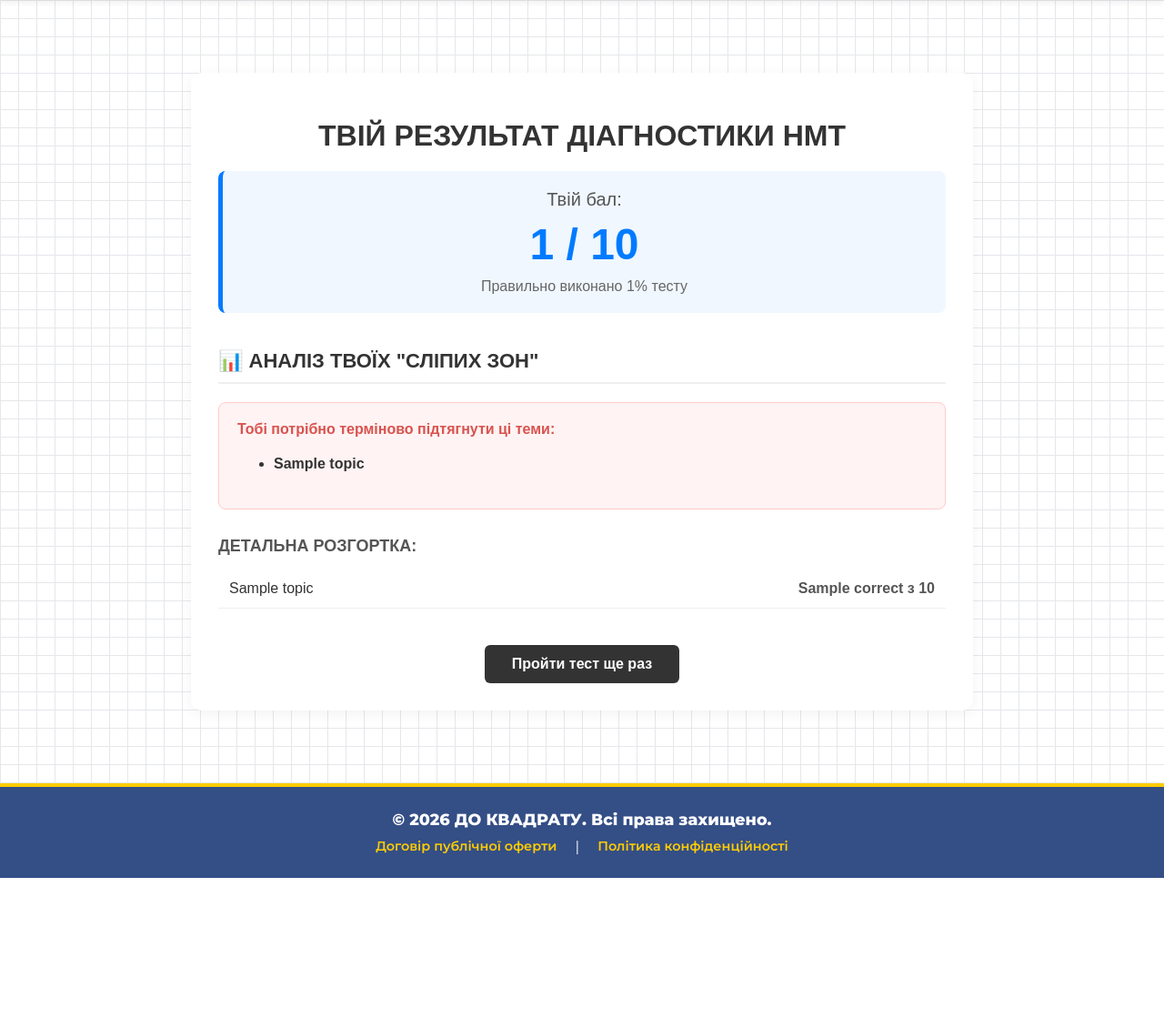
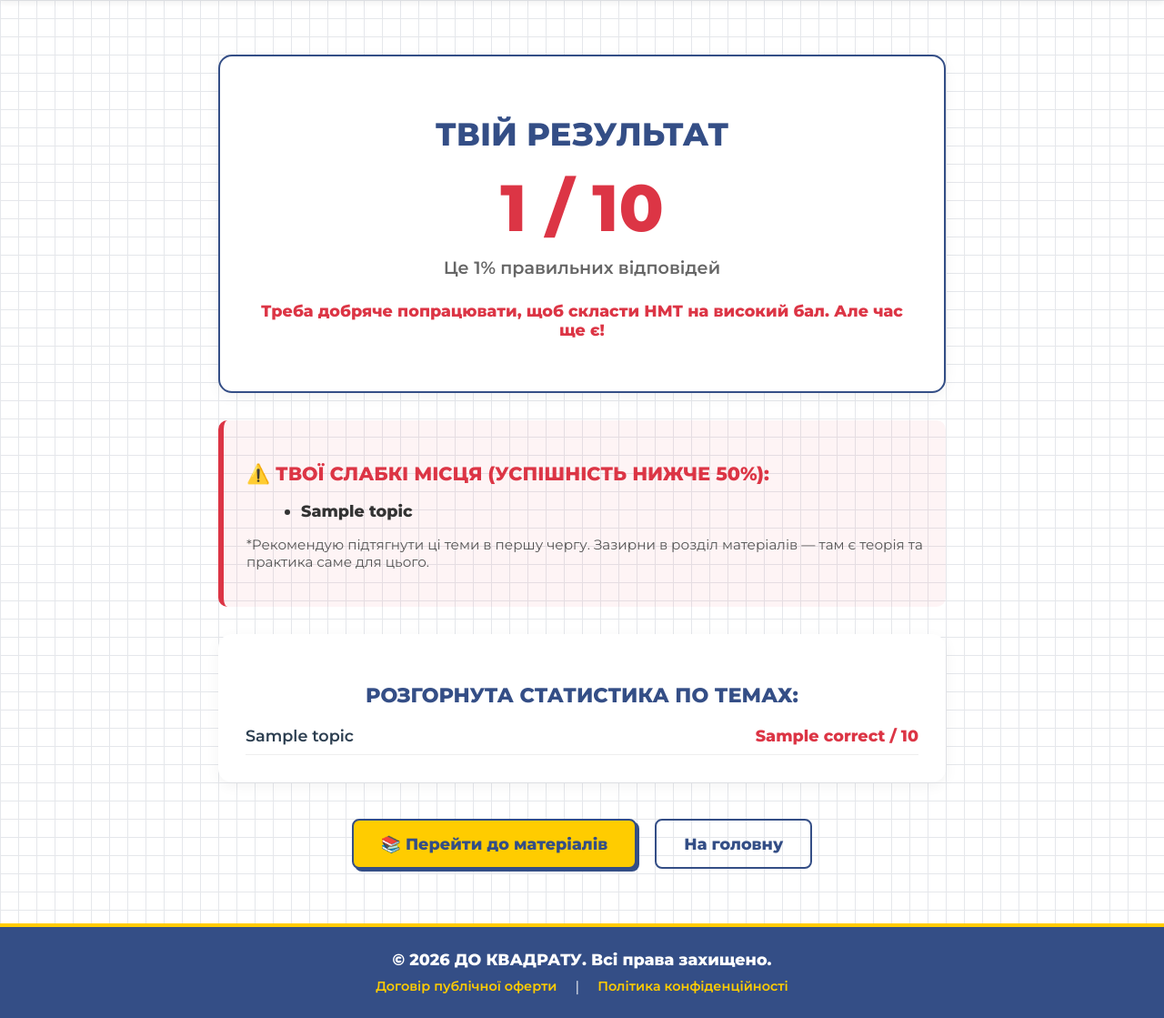
Before and after one commit to vanichelllo/do_kvadratu_pl, a Django app: template materials/templates/materials/diagnostic_results.html in a window 1280 px wide. Shown: the part 80-1199 px from the top of the page at 91% size. Before the commit the page ends 1045 px from the top, so only its background shows below. Run offline with Django 5.2, Linux system fonts and the light colour scheme; the template is opened without the code that fills it: most values are stand-ins (such as "Sample title", 1, 10 or a date in 2020).

Commit message:
зміна сторінки результату

```diff
--- a/materials/templates/materials/diagnostic_results.html
+++ b/materials/templates/materials/diagnostic_results.html
@@ -1,56 +1,81 @@
-{% extends 'base.html' %} <!-- Ваш базовий шаблон -->
+{% extends 'base.html' %}
+
+{% block title %}Результати тесту - ДО КВАДРАТУ{% endblock %}
 
 {% block content %}
-<div class="container" style="max-width: 800px; margin: 40px auto; padding: 30px; background: #fff; border-radius: 12px; box-shadow: 0 4px 15px rgba(0,0,0,0.05); font-family: 'Arial', sans-serif;">
+<div style="max-width: 800px; margin: 0 auto; padding: 20px;">
 
-    <h1 style="text-align: center; color: #333; margin-bottom: 20px;">Твій результат діагностики НМТ</h1>
+    <!-- ГОЛОВНИЙ РЕЗУЛЬТАТ -->
+    <div style="background: #ffffff; border: 2px solid var(--brand-blue); padding: 40px; margin-bottom: 30px; border-radius: 15px; box-shadow: 0 4px 15px rgba(0,0,0,0.05); text-align: center;">
+        <h1 style="color: var(--brand-blue); font-size: 2.2rem; margin-bottom: 15px;">ТВІЙ РЕЗУЛЬТАТ</h1>
 
-    <!-- Головний бал -->
-    <div style="background-color: #f0f7ff; border-left: 5px solid #007bff; padding: 20px; border-radius: 8px; text-align: center; margin-bottom: 40px;">
-        <div style="font-size: 20px; color: #555;">Твій бал:</div>
-        <div style="font-size: 48px; font-weight: bold; color: #007bff; margin: 10px 0;">
+        <!-- Колір оцінки змінюється залежно від відсотка -->
+        <div style="font-size: 4.5rem; font-weight: 800; margin-bottom: 10px;
+            {% if percent_total >= 80 %} color: #28a745;
+            {% elif percent_total >= 50 %} color: #f39c12;
+            {% else %} color: #dc3545; {% endif %}">
             {{ total_score }} / {{ max_score }}
         </div>
-        <div style="font-size: 16px; color: #666;">Правильно виконано {{ percent_total }}% тесту</div>
+
+        <div style="font-size: 1.2rem; color: #666; font-weight: 600; margin-bottom: 25px;">
+            Це {{ percent_total }}% правильних відповідей
         </div>
 
-    <!-- Аналіз "Сліпих зон" -->
-    <h2 style="font-size: 22px; color: #333; border-bottom: 2px solid #eee; padding-bottom: 10px; margin-bottom: 20px;">
-        📊 Аналіз твоїх "сліпих зон"
-    </h2>
+        <!-- Мотиваційний текст -->
+        {% if percent_total >= 80 %}
+            <p style="font-size: 1.1rem; color: #28a745; font-weight: bold;">Чудовий результат! Ти добре володієш базою.</p>
+        {% elif percent_total >= 50 %}
+            <p style="font-size: 1.1rem; color: #f39c12; font-weight: bold;">Непогано, але є над чим працювати. Зверни увагу на свої помилки!</p>
+        {% else %}
+            <p style="font-size: 1.1rem; color: #dc3545; font-weight: bold;">Треба добряче попрацювати, щоб скласти НМТ на високий бал. Але час ще є!</p>
+        {% endif %}
+    </div>
 
+    <!-- СЛАБКІ ТЕМИ -->
     {% if weak_topics %}
-        <div style="background-color: #fff3f3; border: 1px solid #ffcccc; padding: 20px; border-radius: 8px; margin-bottom: 30px;">
-            <p style="color: #d9534f; font-weight: bold; margin-top: 0;">Тобі потрібно терміново підтягнути ці теми:</p>
-            <ul style="color: #333; font-size: 16px; line-height: 1.6;">
+    <div style="background: rgba(220, 53, 69, 0.05); border-left: 6px solid #dc3545; padding: 25px; margin-bottom: 30px; border-radius: 10px;">
+        <h3 style="color: #dc3545; font-size: 1.3rem; margin-bottom: 15px;">⚠️ Твої слабкі місця (успішність нижче 50%):</h3>
+        <ul style="margin-left: 20px; font-size: 1.1rem; color: #333;">
             {% for topic in weak_topics %}
-                    <li><strong>{{ topic.name }}</strong></li>
+                <li style="margin-bottom: 8px;"><strong>{{ topic.name }}</strong></li>
             {% endfor %}
         </ul>
-        </div>
-    {% else %}
-        <div style="background-color: #f4fdf4; border: 1px solid #c3e6cb; padding: 20px; border-radius: 8px; margin-bottom: 30px;">
-            <p style="color: #28a745; font-weight: bold; margin: 0; text-align: center;">Блискуче! У тебе немає відверто слабких тем. Ти готовий до НМТ!</p>
+        <p style="margin-top: 15px; font-size: 0.95rem; color: #555;">
+            *Рекомендую підтягнути ці теми в першу чергу. Зазирни в розділ матеріалів — там є теорія та практика саме для цього.
+        </p>
     </div>
     {% endif %}
 
-    <!-- Детальна статистика по кожній темі -->
-    <h3 style="font-size: 18px; color: #555; margin-bottom: 15px;">Детальна розгортка:</h3>
-    <table style="width: 100%; border-collapse: collapse; margin-bottom: 40px;">
+    <!-- ДЕТАЛЬНА СТАТИСТИКА -->
+    <div style="background: #ffffff; padding: 30px; border-radius: 15px; box-shadow: 0 4px 15px rgba(0,0,0,0.05); margin-bottom: 40px;">
+        <h3 style="color: var(--brand-blue); font-size: 1.4rem; margin-bottom: 20px; text-align: center;">Розгорнута статистика по темах:</h3>
+
+        <div style="display: flex; flex-direction: column; gap: 15px;">
             {% for stat in topics_stats %}
-            <tr>
-                <td style="padding: 12px; border-bottom: 1px solid #eee; font-size: 16px; color: #333;">{{ stat.topic.name }}</td>
-                <td style="padding: 12px; border-bottom: 1px solid #eee; text-align: right; font-weight: bold; color: #555;">
-                    {{ stat.correct }} з {{ stat.total }}
-                </td>
-            </tr>
+                {% if stat.total > 0 %}
+                <div style="display: flex; justify-content: space-between; align-items: center; padding-bottom: 10px; border-bottom: 1px solid #eee;">
+                    <div style="font-weight: 600; font-size: 1.1rem; color: var(--text-dark);">
+                        {{ stat.topic.name }}
+                    </div>
+                    <div style="font-weight: 800; font-size: 1.1rem;
+                        {% if stat.correct == stat.total %} color: #28a745;
+                        {% elif stat.correct > 0 %} color: #f39c12;
+                        {% else %} color: #dc3545; {% endif %}">
+                        {{ stat.correct }} / {{ stat.total }}
+                    </div>
+                </div>
+                {% endif %}
             {% endfor %}
-    </table>
+        </div>
+    </div>
 
-    <!-- Кнопка повернення -->
-    <div style="text-align: center;">
-        <a href="{% url 'diagnostic_test' %}" style="display: inline-block; background-color: #333; color: white; padding: 12px 30px; text-decoration: none; border-radius: 6px; font-weight: bold; transition: 0.3s;">
-            Пройти тест ще раз
+    <!-- КНОПКИ ДІЙ -->
+    <div style="text-align: center; display: flex; justify-content: center; gap: 20px; flex-wrap: wrap;">
+        <a href="{% url 'materials_list' %}" class="btn-brand" style="text-decoration: none; padding: 15px 30px; font-size: 1.1rem;">
+            📚 Перейти до матеріалів
+        </a>
+        <a href="{% url 'home' %}" style="text-decoration: none; padding: 15px 30px; font-size: 1.1rem; border: 2px solid var(--brand-blue); color: var(--brand-blue); border-radius: 8px; font-weight: bold;">
+            На головну
         </a>
     </div>
 
```
Lines whose indentation alone changed are shown as unchanged.
